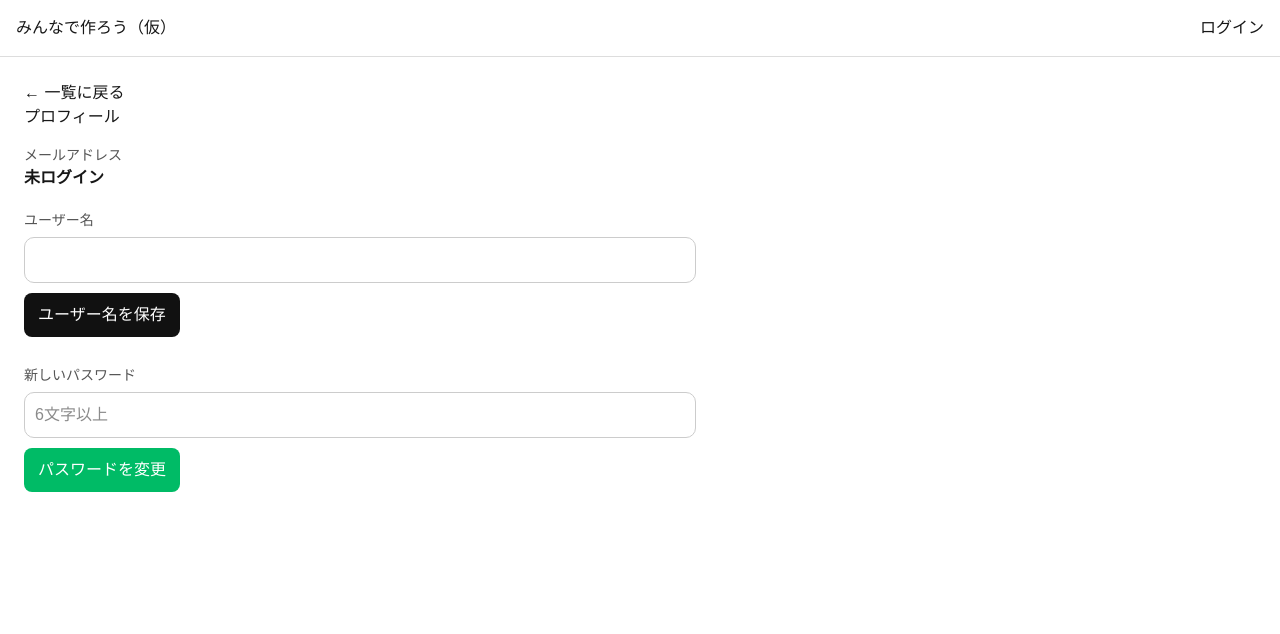
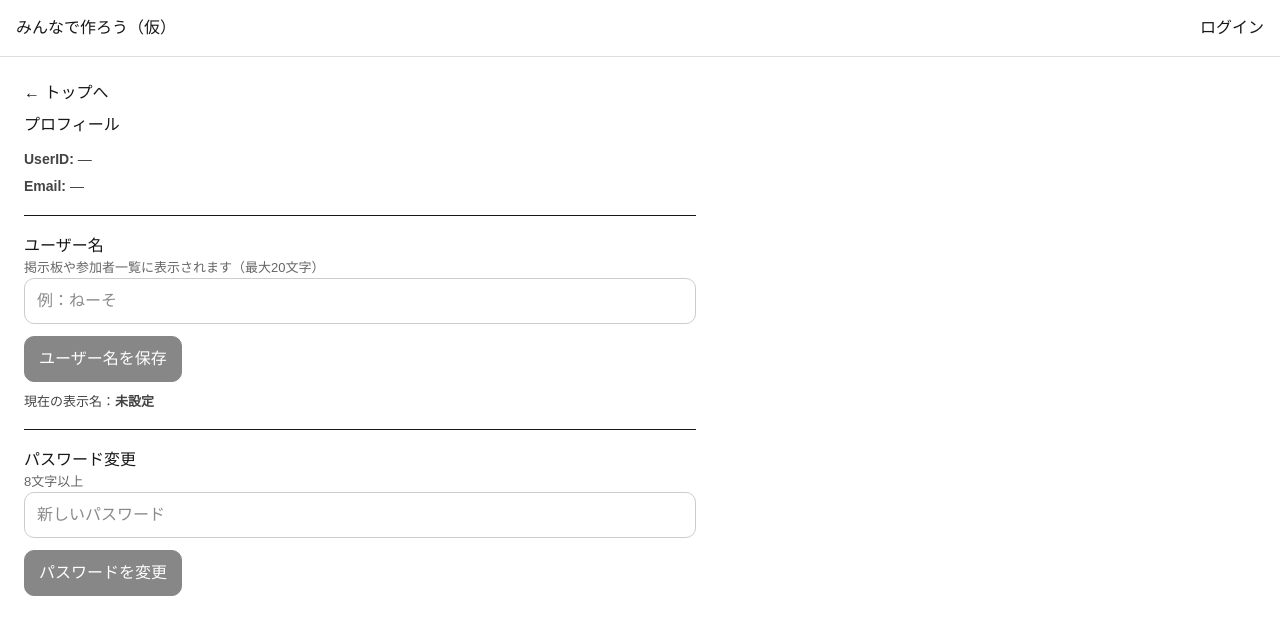
Before and after one commit to toki09141127-source/minnade-tsukuru, a Next.js app: page /profile in a window 1280 px wide. Shown: the top 634 px of the page. Built offline with nearby package versions, Linux system fonts and the light colour scheme; no server answers.

Commit message:
fix profile username

```diff
--- a/app/profile/page.tsx
+++ b/app/profile/page.tsx
@@ -1,92 +1,101 @@
 'use client'
 
-import { useEffect, useState } from 'react'
+import { useEffect, useMemo, useState } from 'react'
 import Link from 'next/link'
 import { supabase } from '../../lib/supabase/client'
 
 export default function ProfilePage() {
-  const [email, setEmail] = useState('')
-  const [username, setUsername] = useState('')
-  const [newPassword, setNewPassword] = useState('')
+  const [email, setEmail] = useState<string>('')
+  const [userId, setUserId] = useState<string>('')
+  const [username, setUsername] = useState<string>('')
+  const [newUsername, setNewUsername] = useState<string>('')
+  const [newPassword, setNewPassword] = useState<string>('')
+
   const [loading, setLoading] = useState(false)
-  const [msg, setMsg] = useState('')
+  const [msg, setMsg] = useState<string>('')
 
   useEffect(() => {
-    const init = async () => {
-      setMsg('')
+    const boot = async () => {
+      const { data } = await supabase.auth.getUser()
+      const u = data.user
+      if (!u) return
 
-      const { data } = await supabase.auth.getUser()
-      const user = data.user
-      if (!user) return
+      setEmail(u.email ?? '')
+      setUserId(u.id)
 
-      setEmail(user.email ?? '')
-
+      // まず profiles を正として読む（metadataより確実）
       const { data: prof } = await supabase
         .from('profiles')
         .select('username')
-        .eq('id', user.id)
+        .eq('id', u.id)
         .maybeSingle()
 
-      setUsername(prof?.username ?? '')
+      const name = (prof?.username ?? '').trim()
+      setUsername(name)
+      setNewUsername(name)
     }
-
-    init()
+    boot()
   }, [])
 
-  // -------------------------
-  // ユーザー名保存
-  // -------------------------
+  const canSaveName = useMemo(() => newUsername.trim().length > 0 && newUsername.trim().length <= 20 && !loading, [
+    newUsername,
+    loading,
+  ])
+
   const saveUsername = async () => {
     setMsg('')
-    const newName = username.trim()
-
-    if (!newName) return setMsg('ユーザー名を入力してください')
-    if (newName.length > 24) return setMsg('ユーザー名は24文字以内')
+    const name = newUsername.trim()
+    if (!name) return
 
     setLoading(true)
     try {
       const { data: s } = await supabase.auth.getSession()
       const token = s.session?.access_token
-      if (!token) return setMsg('ログインしてください')
+      if (!token) {
+        setMsg('ログインしてください')
+        return
+      }
 
-      const res = await fetch('/api/profile/update', {
+      const res = await fetch('/profile/set-username', {
         method: 'POST',
         headers: {
           'Content-Type': 'application/json',
           Authorization: `Bearer ${token}`,
         },
-        body: JSON.stringify({ username: newName }),
+        body: JSON.stringify({ username: name }),
       })
 
       const json = await res.json()
-      if (!json.ok) return setMsg(json.error ?? '更新失敗')
+      if (!json.ok) {
+        setMsg(json.error ?? '保存に失敗しました')
+        return
+      }
 
-      setMsg('ユーザー名を更新しました（過去投稿も反映）')
+      setUsername(json.username)
+      setMsg('ユーザー名を保存しました ✅')
     } finally {
       setLoading(false)
     }
   }
 
-  // -------------------------
-  // パスワード変更
-  // -------------------------
+  const canSavePw = useMemo(() => newPassword.length >= 8 && !loading, [newPassword, loading])
+
   const changePassword = async () => {
     setMsg('')
-
-    if (!newPassword) return setMsg('新しいパスワードを入力してください')
-    if (newPassword.length < 6)
-      return setMsg('パスワードは6文字以上にしてください')
+    if (newPassword.length < 8) {
+      setMsg('パスワードは8文字以上にしてください')
+      return
+    }
 
     setLoading(true)
     try {
-      const { error } = await supabase.auth.updateUser({
-        password: newPassword,
-      })
-
-      if (error) return setMsg(error.message)
-
+      const { error } = await supabase.auth.updateUser({ password: newPassword })
+      if (error) {
+        setMsg(error.message)
+        return
+      }
       setNewPassword('')
-      setMsg('パスワードを変更しました')
+      setMsg('パスワードを変更しました ✅')
     } finally {
       setLoading(false)
     }
@@ -95,92 +104,92 @@ export default function ProfilePage() {
   return (
     <div style={{ padding: 24, maxWidth: 720 }}>
       <p>
-        <Link href="/">← 一覧に戻る</Link>
+        <Link href="/">← トップへ</Link>
       </p>
 
-      <h1>プロフィール</h1>
+      <h1 style={{ marginTop: 8 }}>プロフィール</h1>
 
-      {/* メール表示 */}
-      <div style={{ marginTop: 16 }}>
-        <div style={{ fontSize: 14, color: '#555' }}>メールアドレス</div>
-        <div style={{ fontWeight: 700 }}>{email || '未ログイン'}</div>
+      <div style={{ marginTop: 12, fontSize: 14, color: '#444' }}>
+        <div><strong>UserID:</strong> {userId || '—'}</div>
+        <div style={{ marginTop: 6 }}><strong>Email:</strong> {email || '—'}</div>
       </div>
 
-      {/* ユーザー名変更 */}
-      <div style={{ marginTop: 20 }}>
-        <div style={{ fontSize: 14, color: '#555' }}>ユーザー名</div>
+      <hr style={{ margin: '18px 0' }} />
+
+      <h2>ユーザー名</h2>
+      <p style={{ color: '#666', fontSize: 13 }}>
+        掲示板や参加者一覧に表示されます（最大20文字）
+      </p>
+
       <input
-          value={username}
-          onChange={(e) => setUsername(e.target.value)}
+        value={newUsername}
+        onChange={(e) => setNewUsername(e.target.value)}
+        placeholder="例：ねーそ"
         style={{
           width: '100%',
-            padding: 10,
           border: '1px solid #ccc',
           borderRadius: 10,
-            marginTop: 6,
+          padding: '10px 12px',
         }}
       />
+
       <button
         onClick={saveUsername}
-          disabled={loading}
+        disabled={!canSaveName}
         style={{
-            marginTop: 10,
+          marginTop: 12,
           padding: '10px 14px',
-            borderRadius: 8,
+          border: '1px solid #111',
+          borderRadius: 10,
+          cursor: canSaveName ? 'pointer' : 'not-allowed',
           background: '#111',
           color: '#fff',
-            border: 'none',
-            cursor: 'pointer',
+          opacity: canSaveName ? 1 : 0.5,
         }}
       >
         {loading ? '保存中…' : 'ユーザー名を保存'}
       </button>
+
+      <div style={{ marginTop: 10, fontSize: 13, color: '#444' }}>
+        現在の表示名：<strong>{username || '未設定'}</strong>
       </div>
 
-      {/* パスワード変更 */}
-      <div style={{ marginTop: 28 }}>
-        <div style={{ fontSize: 14, color: '#555' }}>新しいパスワード</div>
+      <hr style={{ margin: '18px 0' }} />
+
+      <h2>パスワード変更</h2>
+      <p style={{ color: '#666', fontSize: 13 }}>8文字以上</p>
+
       <input
         type="password"
         value={newPassword}
         onChange={(e) => setNewPassword(e.target.value)}
-          placeholder="6文字以上"
+        placeholder="新しいパスワード"
         style={{
           width: '100%',
-            padding: 10,
           border: '1px solid #ccc',
           borderRadius: 10,
-            marginTop: 6,
+          padding: '10px 12px',
         }}
       />
 
       <button
         onClick={changePassword}
-          disabled={loading}
+        disabled={!canSavePw}
         style={{
-            marginTop: 10,
+          marginTop: 12,
           padding: '10px 14px',
-            borderRadius: 8,
-            background: '#0b6',
+          border: '1px solid #111',
+          borderRadius: 10,
+          cursor: canSavePw ? 'pointer' : 'not-allowed',
+          background: '#111',
           color: '#fff',
-            border: 'none',
-            cursor: 'pointer',
+          opacity: canSavePw ? 1 : 0.5,
         }}
       >
         {loading ? '変更中…' : 'パスワードを変更'}
       </button>
-      </div>
 
-      {msg && (
-        <p
-          style={{
-            marginTop: 16,
-            color: msg.includes('失敗') || msg.includes('入力') ? '#b00020' : '#0b6',
-          }}
-        >
-          {msg}
-        </p>
-      )}
+      {msg && <p style={{ marginTop: 12, color: msg.includes('✅') ? '#0b6' : '#b00020' }}>{msg}</p>}
     </div>
   )
 }
--- a/app/profile/set-username/route.ts
+++ b/app/profile/set-username/route.ts
@@ -14,51 +14,33 @@ export async function POST(req: Request) {
       return NextResponse.json({ ok: false, error: 'Unauthorized' }, { status: 401 })
     }
     const user = userRes.user
+    const uid = user.id
 
     const body = await req.json()
     const username = String(body.username ?? '').trim()
 
-    if (!username) {
-      return NextResponse.json({ ok: false, error: 'ユーザー名を入力してください' }, { status: 400 })
-    }
-    if (username.length > 20) {
-      return NextResponse.json({ ok: false, error: 'ユーザー名は20文字以内にしてください' }, { status: 400 })
-    }
+    if (!username) return NextResponse.json({ ok: false, error: 'username is required' }, { status: 400 })
+    if (username.length > 20)
+      return NextResponse.json({ ok: false, error: 'username is too long (max 20)' }, { status: 400 })
 
-    // 1) profiles を upsert（無ければ作る）
+    // 1) profiles を upsert（存在しなくても作る）
     const { error: upErr } = await supabaseAdmin
       .from('profiles')
-      .upsert({ id: user.id, username }, { onConflict: 'id' })
+      .upsert({ id: uid, username }, { onConflict: 'id' })
 
     if (upErr) return NextResponse.json({ ok: false, error: upErr.message }, { status: 400 })
 
-    // 2) user_metadata も更新（任意だが便利）
-    await supabaseAdmin.auth.admin.updateUserById(user.id, {
+    // 2) auth.user_metadata も更新（表示が metadata 依存でも反映される）
+    const { error: metaErr } = await supabaseAdmin.auth.admin.updateUserById(uid, {
       user_metadata: { ...(user.user_metadata ?? {}), username },
     })
+    if (metaErr) return NextResponse.json({ ok: false, error: metaErr.message }, { status: 400 })
 
-    // 3) ★過去データを一括更新（posts / room_members）
-    // posts
-    const { error: postUpdErr } = await supabaseAdmin
-      .from('posts')
-      .update({ username })
-      .eq('user_id', user.id)
+    // 3) 過去投稿・参加者名も一括更新（username を保持してるテーブルがあるなら）
+    await supabaseAdmin.from('posts').update({ username }).eq('user_id', uid)
+    await supabaseAdmin.from('room_members').update({ username }).eq('user_id', uid)
 
-    if (postUpdErr) {
-      return NextResponse.json({ ok: false, error: `posts update failed: ${postUpdErr.message}` }, { status: 400 })
-    }
-
-    // room_members（表示用）
-    const { error: memUpdErr } = await supabaseAdmin
-      .from('room_members')
-      .update({ username })
-      .eq('user_id', user.id)
-
-    if (memUpdErr) {
-      return NextResponse.json({ ok: false, error: `room_members update failed: ${memUpdErr.message}` }, { status: 400 })
-    }
-
-    return NextResponse.json({ ok: true })
+    return NextResponse.json({ ok: true, username })
   } catch (e: any) {
     return NextResponse.json({ ok: false, error: e?.message ?? 'server error' }, { status: 500 })
   }
```
Lines whose indentation alone changed are shown as unchanged.
